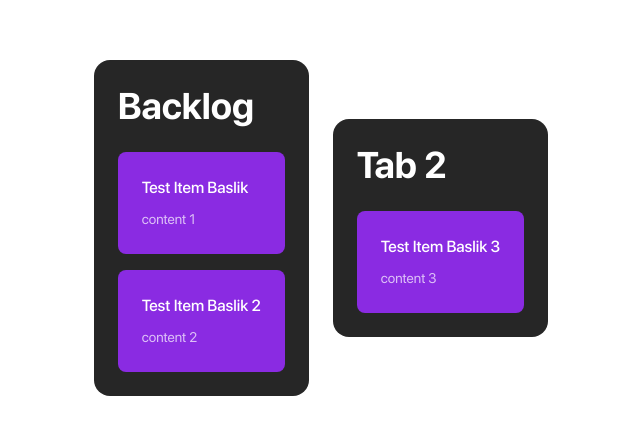
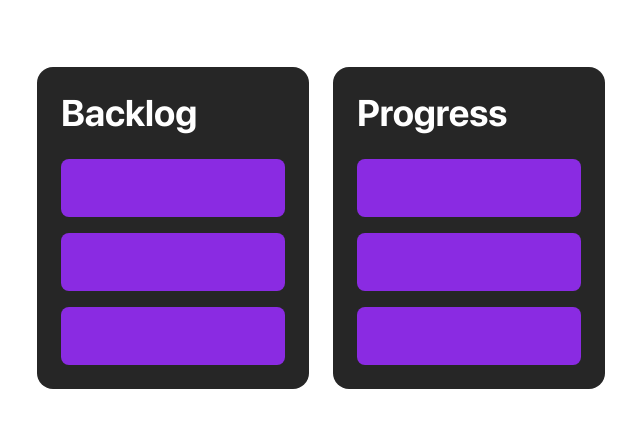
Before and after one commit to korucuoglu/kanban, a Vue app: page /#/ in a window 1280 px wide. Shown: the part 172-606 px from the top of the page, without its empty margins (319-959 px from the left). Built offline with nearby package versions, Linux system fonts and the light colour scheme.

Commit message:
Vuedraggable kutuphanesi kuruldu. Veri yapisi vuedraggableye gore duzenlendi. Tablar draggable componentleriyle calistirildi.

```diff
--- a/package.json
+++ b/package.json
@@ -9,6 +9,7 @@
   "dependencies": {
     "vue": "^3.2.25",
     "vue-router": "^4.0.12",
+    "vuedraggable": "^4.1.0",
     "vuex": "^4.0.2"
   },
   "devDependencies": {
--- a/src/components/Kanban/Tab.vue
+++ b/src/components/Kanban/Tab.vue
@@ -1,29 +1,63 @@
 <template>
-  <div class="tab" v-for="tab in tabs" :key="tab.id">
+  <div class="tab">
+    <draggable
+      v-model="tabs"
+      group="tab"
+      @start="drag = true"
+      @end="drag = false"
+      item-key="id"
+      class="tab-items"
+    >
+      <template #item="{ element }">
+        <div class="tab-cover">
           <div class="tab-content">
-      <h2 class="title">{{ tab.title }}</h2>
+            <h2 class="title">{{ element.title }}</h2>
             <div class="items">
-        <Item :tabItems="tab.items" />
+              <Item :tabItems="element" />
             </div>
           </div>
         </div>
       </template>
+    </draggable>
+  </div>
+</template>
+
 
 <script setup >
 import { computed } from "vue";
 import { useStore } from "vuex";
+import draggable from "vuedraggable";
 
 import Item from "./Item.vue";
 const store = useStore();
 
-const tabs = computed(() => store.getters._getTabs);
+const tabs = computed({
+  get() {
+    return store.getters._getTabs;
+  },
+  set(val) {
+    store.commit("updateList", val);
+  },
+});
+
+const changeTabItems = ($event) => {
+  console.log($event.id);
+};
 </script>
 
 <style scoped lang="scss">
 $tab-background: #262626;
 .tab {
-  max-width: calc(25% - 24px);
+  width: 100%;
+
+  .tab-items {
+    display: flex;
+    justify-content: center;
+
+    .tab-cover {
       padding: 0 12px;
+      min-width: calc(25% - 24px);
+
       .tab-content {
         background-color: $tab-background;
         color: #fff;
@@ -42,4 +76,6 @@
         }
       }
     }
+  }
+}
 </style>
--- a/src/store/index.js
+++ b/src/store/index.js
@@ -11,6 +11,11 @@
       return state.tabs;
     },
   },
+  mutations: {
+    updateList(state, payload) {
+      state.tabs = payload;
+    },
+  },
 });
 
 export default store;
--- a/src/tabs.js
+++ b/src/tabs.js
@@ -2,19 +2,16 @@
   {
     id: 0,
     title: "Backlog",
-    order: 0,
     items: [
       {
         id: 0,
         title: "Test Item Baslik",
-        tabId: 0,
         color: "red",
         content: "content 1",
       },
       {
         id: 1,
         title: "Test Item Baslik 2",
-        tabId: 0,
         color: "red",
         content: "content 2",
       },
@@ -22,15 +19,19 @@
   },
   {
     id: 1,
-    title: "Tab 2",
-    order: 0,
+    title: "Progress",
     items: [
       {
-        id: 0,
+        id: 3,
         title: "Test Item Baslik 3",
-        tabId: 0,
         color: "red",
-        content: "content 3",
+        content: "content 1",
+      },
+      {
+        id: 4,
+        title: "Test Item Baslik 4",
+        color: "red",
+        content: "content 2",
       },
     ],
   },
```
Also changed, not shown: 1 other file (tests, documents, lock files or other folders). Lines whose indentation alone changed are shown as unchanged.
